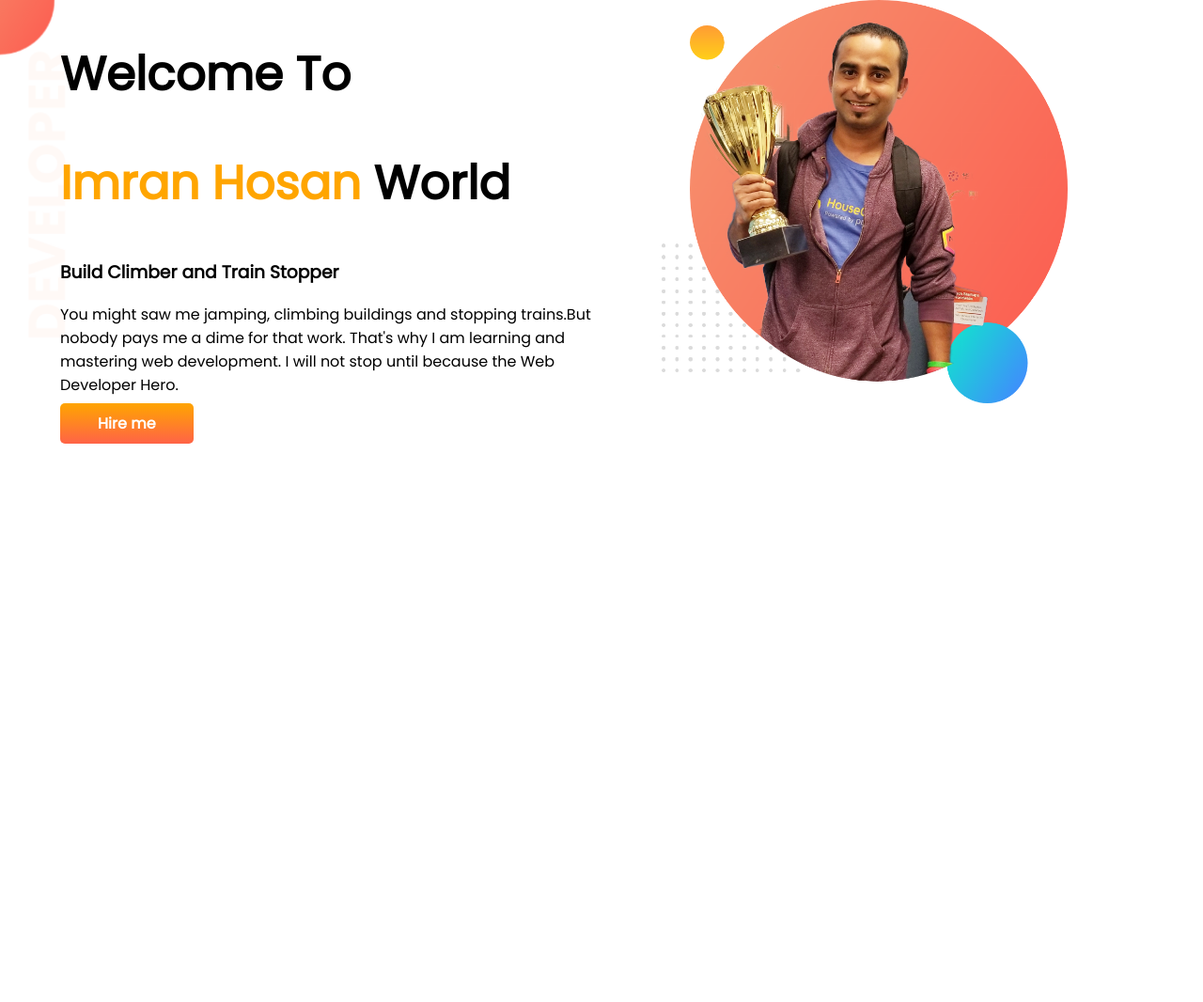
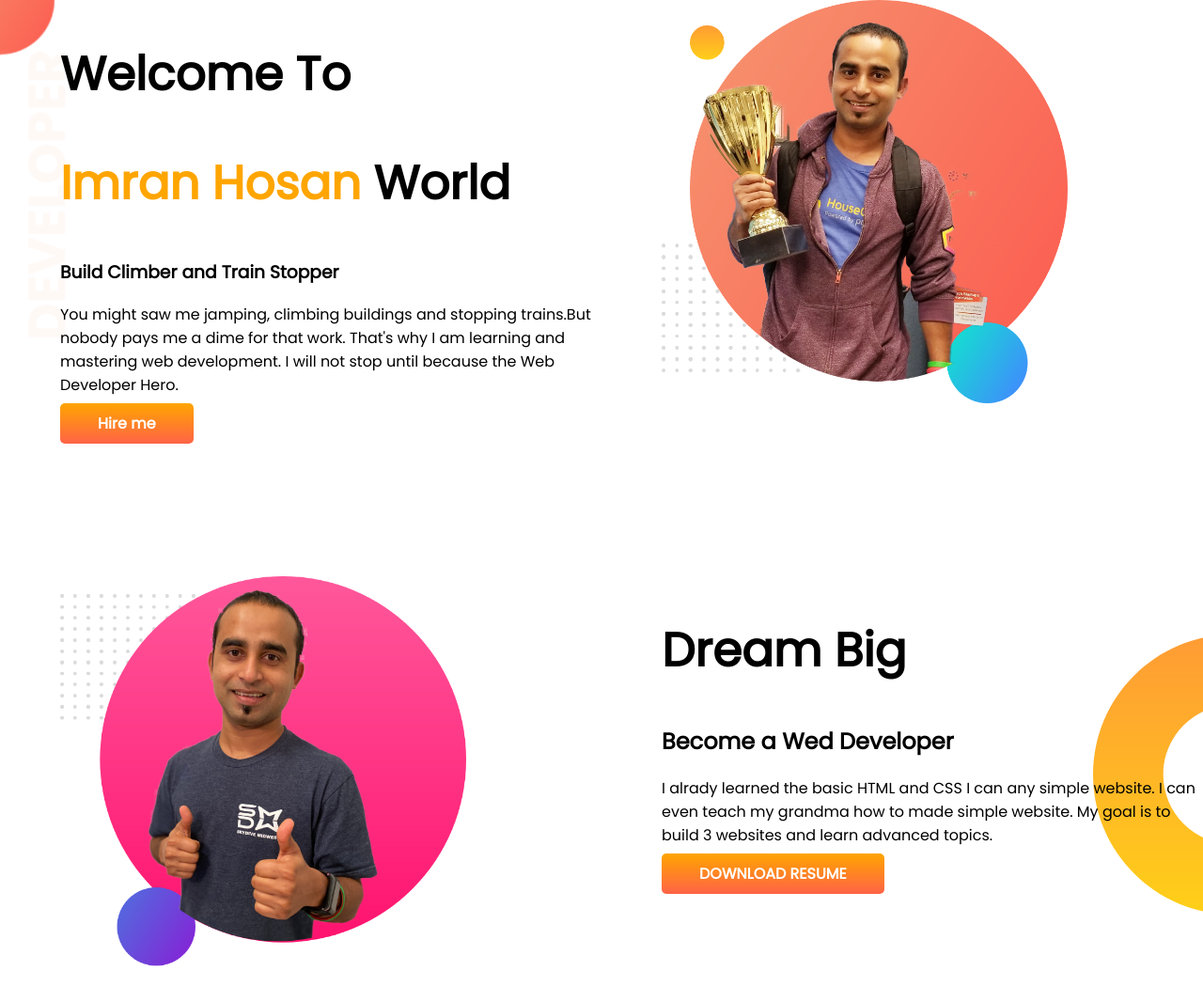
Before and after one commit to imranfix/my-first-portfolio, a plain HTML site: page index.html in a window 1280 px wide. Shown: the whole page at 94% size. Before the commit the page ends 800 px from the top, so only its background shows below. Drawn offline with Linux system fonts and the light colour scheme.

Commit message:
Add Dream Section

```diff
--- a/index.html
+++ b/index.html
@@ -36,6 +36,23 @@
 
 </section>
 
+<section class="dream-big">
+    <div class="half-width">
+
+        <img src="images/jhankar2.png" alt="">
+    </div>
+    <div class="half-width">
+        <h1>Dream Big</h1>
+        <h2>Become a Wed Developer</h2>
+        <p>I alrady learned the basic HTML and CSS I can any simple website. I can even teach my grandma how to made simple website. My goal is to build 3 websites and learn advanced topics.</p>
+        <a class="link-button" target="_blank" href="www.facebook.com"> DOWNLOAD RESUME</a>
+
+    </div>
+
+</section>
+
+
+
 
 
 
--- a/style.css
+++ b/style.css
@@ -16,6 +16,7 @@ h1{
 section{
 
     display: flex;
+    margin-bottom: 150px;
 }
 .half-width{
 
@@ -39,3 +40,8 @@ section{
     background-image: url(images/top-banner.png);
     background-repeat: no-repeat;
 }
+.dream-big{
+    background-image: url(images/dream-bg.png);
+    background-repeat: no-repeat;
+    background-position: right;
+}
```
